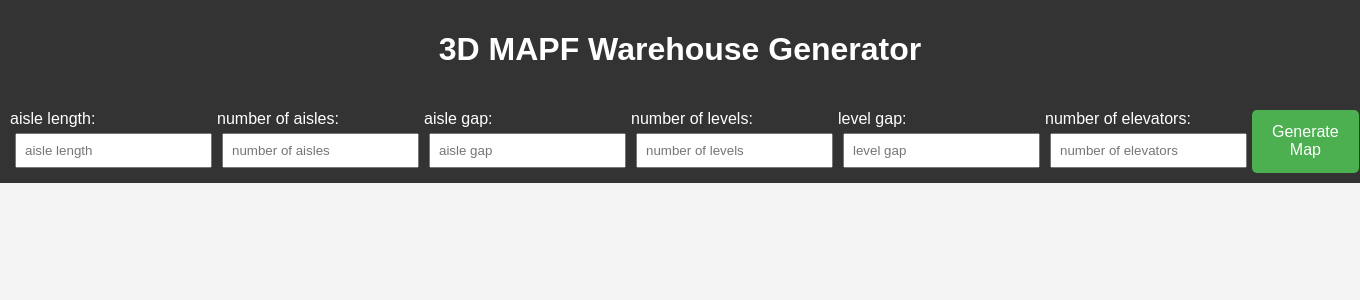
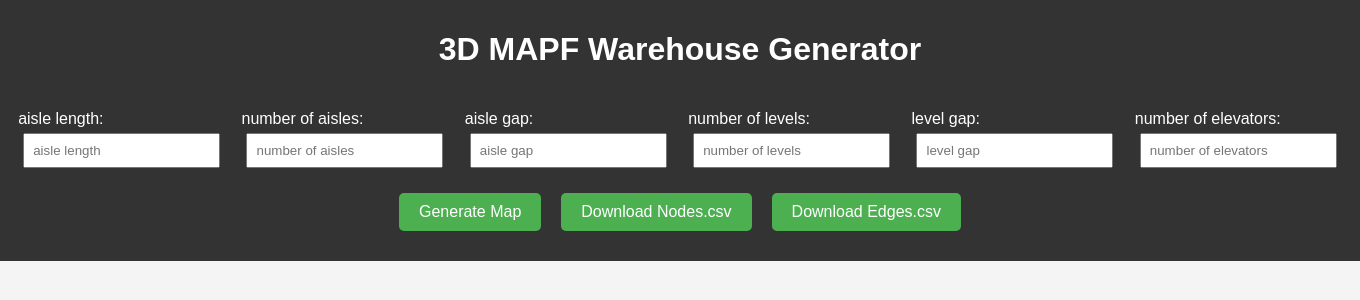
Before and after one commit to pwang649/3D_MAPF, a Django app: page /generate_map/ in a window 1360 px wide. Shown: the top 300 px of the page. Run offline with Django 4.2, Linux system fonts and the light colour scheme.

Commit message:
add files download feature

```diff
--- a/mapf/core/createWarehouse3D.py
+++ b/mapf/core/createWarehouse3D.py
@@ -1,4 +1,3 @@
-import numpy as np
 import pandas as pd
 
 
@@ -102,8 +101,8 @@ def create3D(aisle_length, num_of_aisles, aisle_gap, num_of_levels, level_gap, n
             all_nodes += nodes
             all_edges += edges
 
-    print("Num Nodes: {}".format(len(all_nodes)))
-    print("Num Edges: {}".format(len(all_edges)))
+    # print("Num Nodes: {}".format(len(all_nodes)))
+    # print("Num Edges: {}".format(len(all_edges)))
     # pdb.set_trace()
 
     nodeDf = pd.DataFrame(all_nodes, columns=["NodeId", "X", "Y", "Z"])
--- a/mapf/core/views.py
+++ b/mapf/core/views.py
@@ -1,17 +1,17 @@
-from django.http import HttpResponse
+import os
+from django.http import FileResponse, HttpResponse
 from django.shortcuts import render
+from django.views import View
 
 from mapf.core.createWarehouse3D import create3D
 from mapf.core.visualization import *
 
 
 def index(request):
-    context = {
-        "title": "Django example",
-    }
-    return render(request, "index.html", context)
+    return default(request)
 
 def generate_map(request):
+    global nodes, edges, input1, input2, input3, input4, input5, input6
     if request.method == 'POST':
         input1 = int(request.POST.get('input1'))
         input2 = int(request.POST.get('input2'))
@@ -24,16 +24,44 @@ def generate_map(request):
         html = visualize(nodes, edges)
         context = {
             "map": html,
+            "input1": input1,
+            "input2": input2,
+            "input3": input3,
+            "input4": input4,
+            "input5": input5,
+            "input6": input6,
         }
 
         return render(request, "index.html", context)
 
     return render(request, 'index.html')
 
-def test3(request):
+def default(request):
     nodes, edges = create3D(50, 10, 5, 10, 5, 2)
     html = visualize(nodes, edges)
     context = {
         "map": html,
+        "input1": 50,
+        "input2": 10,
+        "input3": 5,
+        "input4": 10,
+        "input5": 5,
+        "input6": 2,
     }
     return render(request, "index.html", context)
+
+def download_nodes(request):
+    global nodes, input1, input2, input3, input4, input5, input6
+    file_name = '{}_{}_{}_{}_{}_{}_Nodes.csv'.format(input1, input2, input3, input4, input5, input6)
+    response = HttpResponse(content_type='text/csv')
+    response['Content-Disposition'] = f'attachment; filename="{file_name}"'
+    nodes.to_csv(response, index=False)
+    return response
+
+def download_edges(request):
+    global edges, input1, input2, input3, input4, input5, input6
+    file_name = '{}_{}_{}_{}_{}_{}_Edges.csv'.format(input1, input2, input3, input4, input5, input6)
+    response = HttpResponse(content_type='text/csv')
+    response['Content-Disposition'] = f'attachment; filename="{file_name}"'
+    edges.to_csv(response, index=False)
+    return response
--- a/mapf/settings.py
+++ b/mapf/settings.py
@@ -25,7 +25,7 @@ SECRET_KEY = "django-insecure-rc@04_mry_3-$@2sq$b9%-9jp6q2eyxf4bsw9&&esj++aw&r)p
 # SECURITY WARNING: don't run with debug turned on in production!
 DEBUG = True
 
-ALLOWED_HOSTS = ['mapf-16a81affbd82.herokuapp.com']
+ALLOWED_HOSTS = ['mapf-16a81affbd82.herokuapp.com', '127.0.0.1']
 
 if 'CODESPACE_NAME' in os.environ:
     codespace_name = os.getenv("CODESPACE_NAME")
--- a/mapf/templates/index.html
+++ b/mapf/templates/index.html
@@ -35,11 +35,19 @@
             display: block;
             color: white;
         }
-
+        .buttons {
+            background-color: #333;
+            display: flex;
+            justify-content: center;
+            align-items: center;
+            padding-top: 10px;
+            padding-bottom: 30px;
+        }
         button {
             background-color: #4CAF50;
             color: white;
             padding: 10px 20px;
+            margin: 0px 10px;
             border: none;
             border-radius: 5px;
             cursor: pointer;
@@ -61,30 +69,35 @@
         <nav>
             <div>
                 <label for="input1">aisle length:</label>
-                <input type="number" id="input1" name="input1" placeholder="aisle length" step="1" min="1">
+                <input type="number" id="input1" name="input1" value="{{input1}}" placeholder="aisle length" step="1" min="1">
             </div>
             <div>
                 <label for="input2">number of aisles:</label>
-                <input type="number" id="input2" name="input2" placeholder="number of aisles" step="1" min="1">
+                <input type="number" id="input2" name="input2" value="{{input2}}" placeholder="number of aisles" step="1" min="1">
             </div>
             <div>
                 <label for="input3">aisle gap:</label>
-                <input type="number" id="input3" name="input3" placeholder="aisle gap"step="1" min="1">
+                <input type="number" id="input3" name="input3" value="{{input3}}" placeholder="aisle gap"step="1" min="1">
             </div>
             <div>
                 <label for="input4">number of levels:</label>
-                <input type="number" id="input4" name="input4" placeholder="number of levels" step="1" min="1">
+                <input type="number" id="input4" name="input4" value="{{input4}}" placeholder="number of levels" step="1" min="1">
             </div>
             <div>
                 <label for="input5">level gap:</label>
-                <input type="number" id="input5" name="input5" placeholder="level gap" step="1" min="1">
+                <input type="number" id="input5" name="input5" value="{{input5}}" placeholder="level gap" step="1" min="1">
             </div>
             <div>
                 <label for="input6">number of elevators:</label>
-                <input type="number" id="input6" name="input6" placeholder="number of elevators" step="1" min="1">
+                <input type="number" id="input6" name="input6" value="{{input6}}" placeholder="number of elevators" step="1" min="1">
             </div>
+        </nav>
+            <div class="buttons">
             <button type="submit">Generate Map</button>
-        </nav>
+            <a href="{% url 'download_nodes' %}" download><button type="button">Download Nodes.csv</button></a>
+            <a href="{% url 'download_edges' %}" download><button type="button">Download Edges.csv</button></a>
+            </div>
+
     </form>
     <div style="height: 100%;">
         {{ map | safe }}</div>
--- a/mapf/urls.py
+++ b/mapf/urls.py
@@ -21,6 +21,8 @@ from mapf.core import views as core_views
 urlpatterns = [
     path("", core_views.index),
     path("admin/", admin.site.urls),
-    path("test3/", core_views.test3),
+    # path("default/", core_views.default),
     path('generate_map/', core_views.generate_map, name="generate_map"),
+    path('download/nodes/', core_views.download_nodes, name='download_nodes'),
+    path('download/edges/', core_views.download_edges, name='download_edges'),
 ]
```
Also changed, not shown: 1 other file.
